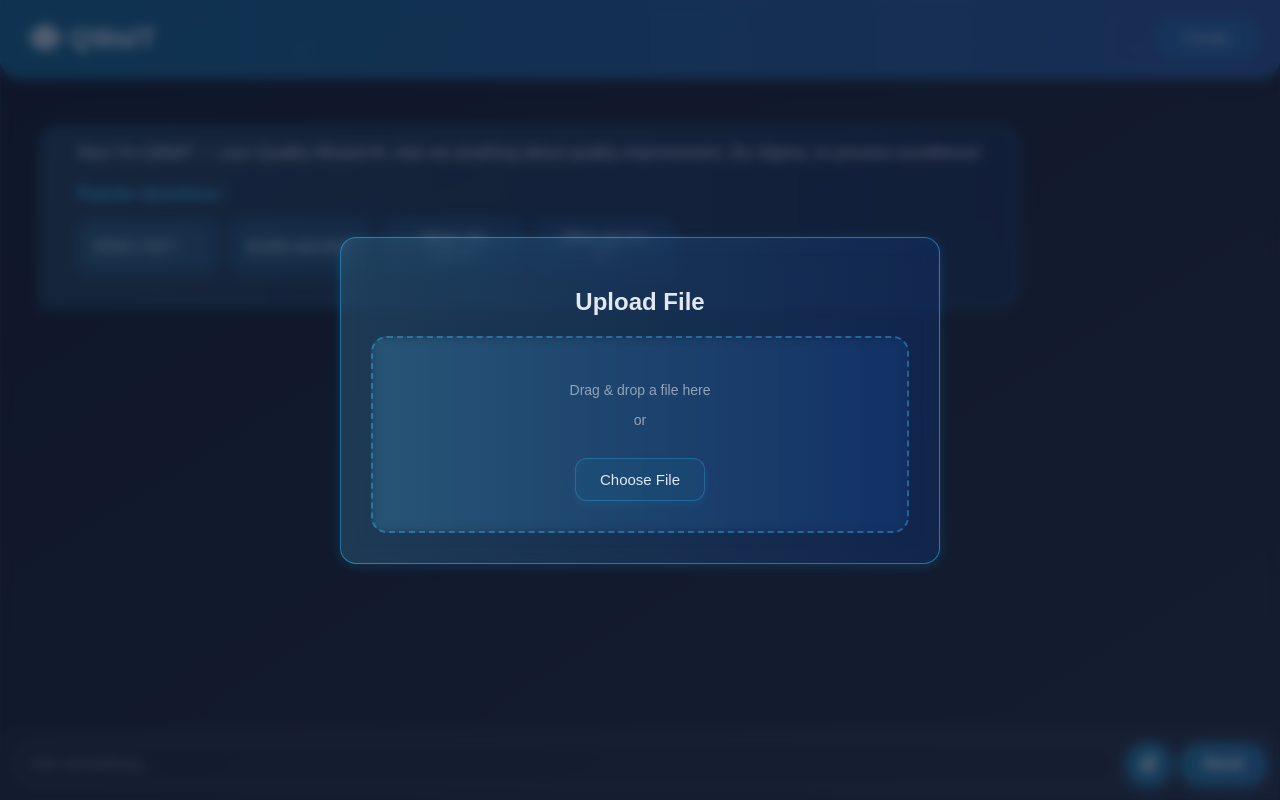
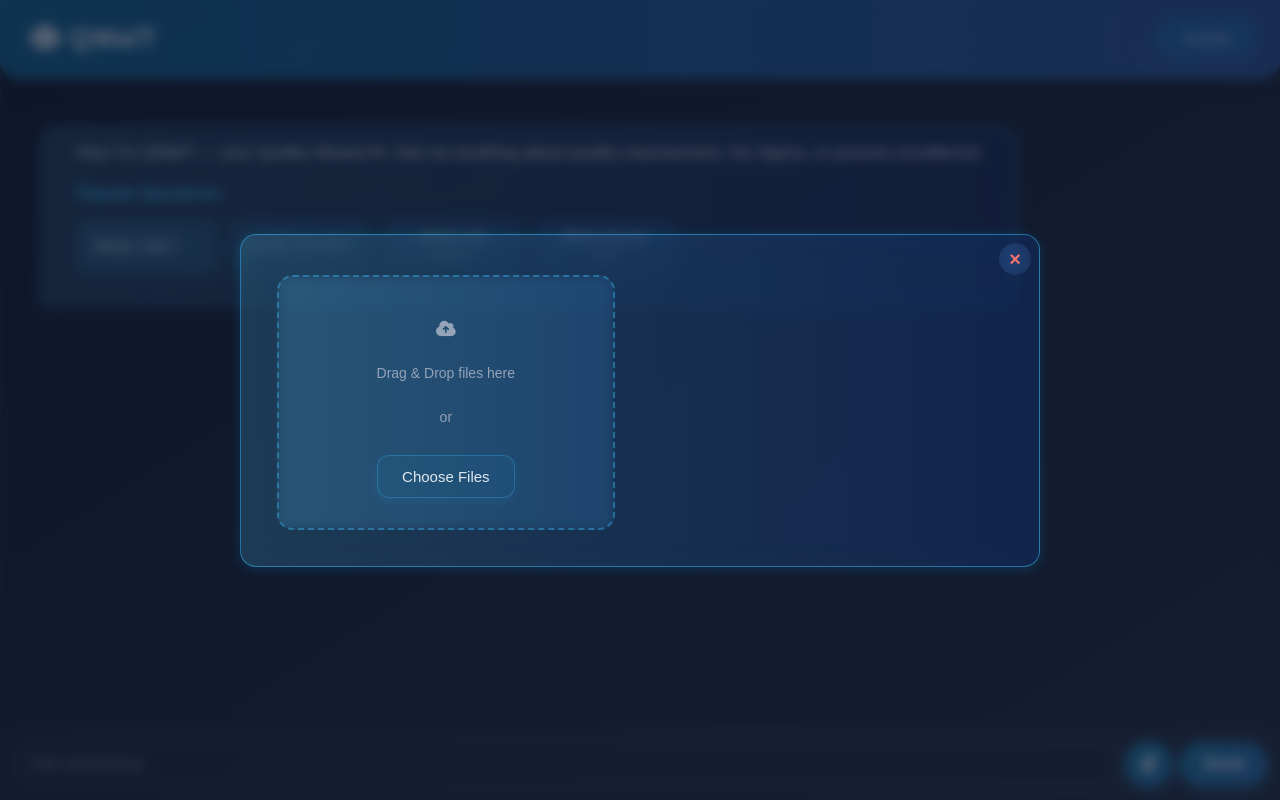
Before and after one commit to alurubalakarthikeya/QWalT.AI, a React (Vite) app in the folder frontend/: page / in a window 1280 px wide. Both pictures are taken after a click on the button 1148 px from the left and 764 px from the top of the page. Built offline with nearby package versions, Linux system fonts and the light colour scheme; a web font is replaced by a local one.

Commit message:
Modal Revamp

```diff
--- a/frontend/src/App.css
+++ b/frontend/src/App.css
@@ -330,7 +330,7 @@ body {
     left: 0;
     width: 100vw;
     height: 100vh;
-    background-color: rgba(15, 23, 42, 0.6); /* stays static */
+    background-color: rgba(15, 23, 42, 0.6);
     backdrop-filter: blur(6px);
     display: flex;
     justify-content: center;
@@ -348,7 +348,15 @@ body {
         transform: translateY(0) scale(1);
     }
 }
-.upload-modal {
+
+.upload-modal.new-upload-layout {
+    display: flex;
+    flex-direction: column;
+    position: relative;
+    align-items: center;
+    animation: fadeInModal 0.3s ease-out;
+    width: 85%;
+    max-width: 800px;
     background: linear-gradient(
         to right,
         rgba(89, 203, 255, 0.2),
@@ -356,20 +364,73 @@ body {
     );
     border: 1px solid rgba(56, 189, 248, 0.5);
     border-radius: 16px;
-    padding: 30px;
-    width: 80%;
-    max-width: 600px;
+    padding: 40px 36px 36px 36px; /* increased padding inside */
+    margin: 20px;
     color: #e2e8f0;
     text-align: center;
     backdrop-filter: blur(12px);
-    -webkit-backdrop-filter: blur(12px);
     box-shadow: 0 2px 12px rgba(14, 165, 233, 0.2);
-    will-change: transform, opacity;
-    animation: fadeInModal 0.3s ease-out;
 }
 
 .upload-modal input[type="file"] {
     display: none;
+}
+
+/* === Close Button === */
+.modal-close-btn {
+    position: absolute;
+    top: 8px;
+    right: 8px;
+    background: rgba(255, 255, 255, 0.05);
+    color: #f87171;
+    border: none;
+    font-size: 20px;
+    font-weight: bold;
+    border-radius: 50%;
+    width: 32px;
+    height: 32px;
+    display: flex;
+    align-items: center;
+    justify-content: center;
+    cursor: pointer;
+    backdrop-filter: blur(6px);
+    transition: all 0.3s ease;
+}
+
+.modal-close-btn:hover {
+    background: rgba(248, 113, 113, 0.2);
+    color: #fecaca;
+    box-shadow: 0 0 10px rgba(248, 113, 113, 0.4);
+}
+
+/* === Modal Content Wrapper === */
+.modal-content-wrapper {
+    display: flex;
+    gap: 30px;
+    width: 100%;
+    justify-content: space-between;
+}
+
+/* === Drop Zone === */
+.drop-zone {
+    flex: 1;
+    border: 2px dashed rgba(56, 189, 248, 0.4);
+    padding: 30px 20px;
+    border-radius: 16px;
+    color: #94a3b8;
+    font-size: 14px;
+    backdrop-filter: blur(6px);
+    display: flex;
+    flex-direction: column;
+    align-items: center;
+    justify-content: center;
+    text-align: center;
+}
+
+.drop-zone:hover {
+    background: rgba(56, 189, 248, 0.05);
+    border-color: #38bdf8;
+    color: #e2e8f0;
 }
 
 .custom-file-btn {
@@ -382,7 +443,6 @@ body {
     font-size: 15px;
     font-family: "TikTok Sans", sans-serif;
     margin-top: 16px;
-    display: inline-block;
     transition: all 0.3s ease;
     backdrop-filter: blur(10px);
     box-shadow: 0 4px 10px rgba(56, 189, 248, 0.08);
@@ -393,88 +453,125 @@ body {
     box-shadow: 0 6px 20px rgba(56, 189, 248, 0.2);
 }
 
-/* === Concentric Loader === */
-.concentric-loader {
-    position: relative;
-    width: 140px;
-    height: 140px;
-    margin: 40px auto 10px;
+/* === File List === */
+.file-list {
+    flex: 1.2;
+    max-height: 320px;
+    overflow-y: auto;
+    padding-right: 6px;
+    display: flex;
+    flex-direction: column;
+    gap: 16px;
+    scrollbar-width: none; /* Firefox */
 }
 
-.circle-ring {
-    position: absolute;
-    top: 0;
-    left: 0;
-    width: 100%;
-    height: 100%;
-    border: 3px solid transparent;
-    border-radius: 50%;
-    animation: spin 1.5s linear infinite;
-    background: conic-gradient(#3b82f6, #06b6d4, #38bdf8, #3b82f6);
-    -webkit-mask: radial-gradient(
-        farthest-side,
-        transparent calc(100% - 5px),
-        black 100%
-    );
-    mask: radial-gradient(
-        farthest-side,
-        transparent calc(100% - 5px),
-        black 100%
-    );
+.file-list::-webkit-scrollbar {
+    display: none;
 }
 
-.ring1 {
-    animation-duration: 2s;
-    opacity: 0.4;
-    --scale: 1;
+.file-item {
+    display: flex;
+    align-items: center;
+    gap: 12px;
+    background: rgba(255, 255, 255, 0.05);
+    padding: 12px 16px;
+    border-radius: 12px;
+    border: 1px solid rgba(56, 189, 248, 0.15);
+    backdrop-filter: blur(8px);
+    min-width: 0;
 }
 
-.ring2 {
-    animation-duration: 3s;
-    opacity: 0.3;
-    --scale: 0.7;
+.file-icon {
+    flex-shrink: 0;
+    font-size: 24px;
+    color: #60a5fa;
+    background: rgba(255, 255, 255, 0.08);
+    border-radius: 10px;
+    width: 44px;
+    height: 44px;
+    display: flex;
+    align-items: center;
+    justify-content: center;
+    backdrop-filter: blur(8px);
 }
 
-.ring3 {
-    animation-duration: 4s;
-    opacity: 0.2;
-    --scale: 0.4;
+.file-info {
+    flex: 1;
+    overflow: hidden;
 }
 
-@keyframes spin {
-    0% {
-        transform: rotate(0deg) scale(var(--scale));
-    }
-    100% {
-        transform: rotate(360deg) scale(var(--scale));
-    }
+.file-name {
+    white-space: nowrap;
+    overflow: hidden;
+    text-overflow: ellipsis;
+    max-width: 100%;
+    font-size: 15px;
+    color: #e2e8f0;
+    font-weight: 500;
+    margin-bottom: 4px;
 }
 
-.percent-text {
-    position: absolute;
-    top: 50%;
-    left: 50%;
-    transform: translate(-50%, -50%);
-    font-size: 20px;
-    color: #e2e8f0;
-    font-weight: bold;
+/* === Progress === */
+.progress-bar {
+    width: 100%;
+    height: 6px;
+    background: rgba(255, 255, 255, 0.1);
+    border-radius: 4px;
+    overflow: hidden;
 }
 
-.drag-drop-zone {
-    border: 2px dashed rgba(56, 189, 248, 0.4);
-    padding: 30px 20px;
-    border-radius: 16px;
-    margin-top: 20px;
-    color: #94a3b8;
-    font-size: 14px;
-    backdrop-filter: blur(6px);
-    transition: all 0.3s ease;
+.progress-fill {
+    height: 100%;
+    background: linear-gradient(90deg, #38bdf8, #0ea5e9);
+    transition: width 0.4s ease;
 }
 
-.drag-drop-zone:hover {
-    background: rgba(56, 189, 248, 0.05);
-    border-color: #38bdf8;
-    color: #e2e8f0;
+.file-percent {
+    font-size: 14px;
+    font-weight: bold;
+    color: #38bdf8;
+    width: 40px;
+    text-align: right;
+}
+
+@media (max-width: 768px) {
+    .upload-modal.new-upload-layout {
+        width: 95%;
+        padding: 28px 20px;
+        margin: 16px; /* adds gap from screen edges */
+    }
+
+    .modal-content-wrapper {
+        flex-direction: column;
+        gap: 20px;
+    }
+
+    .drop-zone,
+    .file-list {
+        width: 100%;
+    }
+
+    .file-list {
+        max-height: 200px;
+        padding-right: 0;
+    }
+
+    .file-name {
+        font-size: 14px;
+    }
+
+    .custom-file-btn {
+        font-size: 14px;
+        padding: 10px 20px;
+    }
+
+    .modal-close-btn {
+        top: 8px;
+        right: 8px;
+        width: 30px;
+        height: 30px;
+        font-size: 18px;
+    }
 }
 
 /* === End of Modal Styles === */
--- a/frontend/src/App.jsx
+++ b/frontend/src/App.jsx
@@ -19,9 +19,8 @@ export default function App() {
     ]);
     const [input, setInput] = useState("");
     const [isBotTyping, setIsBotTyping] = useState(false);
-    const [uploadedFileName, setUploadedFileName] = useState("");
+    const [uploadedFiles, setUploadedFiles] = useState([]); // { name, progress, status }
     const [showModal, setShowModal] = useState(false);
-    const [uploadProgress, setUploadProgress] = useState(0);
     const chatEndRef = useRef(null);
 
     const scrollToBottom = () => {
@@ -32,37 +31,48 @@ export default function App() {
         scrollToBottom();
     }, [messages, isBotTyping]);
 
-    useEffect(() => {
-        if (uploadProgress === 100) {
-            const timeout = setTimeout(() => setShowModal(false), 1500);
-            return () => clearTimeout(timeout);
-        }
-    }, [uploadProgress]);
+    const handleFileUpload = async (e) => {
+        const files = Array.from(e.target.files);
+        if (!files.length) return;
 
-    const handleFileUpload = async (e) => {
-        const file = e.target.files[0];
-        if (!file) return;
+        const fileObjs = files.map((file) => ({
+            name: file.name,
+            progress: 0,
+            status: "uploading",
+        }));
 
+        setUploadedFiles((prev) => [...prev, ...fileObjs]);
+
+        files.forEach((file, i) => {
+            const currentIndex = uploadedFiles.length + i;
             const formData = new FormData();
             formData.append("file", file);
 
-        try {
-            const res = await axios.post(
-                "http://localhost:8000/upload",
-                formData,
-                {
+            axios
+                .post("http://localhost:8000/upload", formData, {
                     headers: { "Content-Type": "multipart/form-data" },
                     onUploadProgress: (progressEvent) => {
                         const percent = Math.round(
                             (progressEvent.loaded * 100) / progressEvent.total
                         );
-                        setUploadProgress(percent);
+                        setUploadedFiles((prev) =>
+                            prev.map((f, idx) =>
+                                idx === currentIndex
+                                    ? { ...f, progress: percent }
+                                    : f
+                            )
+                        );
                     },
-                }
+                })
+                .then((res) => {
+                    const data = res.data;
+                    setUploadedFiles((prev) =>
+                        prev.map((f, idx) =>
+                            idx === currentIndex
+                                ? { ...f, progress: 100, status: "done" }
+                                : f
+                        )
                     );
-
-            const data = res.data;
-            setUploadedFileName(data.filename);
                     setMessages((prev) => [
                         ...prev,
                         {
@@ -70,16 +80,23 @@ export default function App() {
                             text: `📄 ${data.filename} uploaded and ready for questions.`,
                         },
                     ]);
-            setUploadProgress(0);
-        } catch (err) {
+                })
+                .catch((err) => {
                     console.error("Upload failed:", err);
+                    setUploadedFiles((prev) =>
+                        prev.map((f, idx) =>
+                            idx === currentIndex ? { ...f, status: "error" } : f
+                        )
+                    );
                     setMessages((prev) => [
                         ...prev,
-                { from: "bot", text: "❌ File upload failed." },
+                        {
+                            from: "bot",
+                            text: `❌ Upload failed for ${file.name}`,
+                        },
                     ]);
-            setShowModal(false);
-            setUploadProgress(0);
-        }
+                });
+        });
     };
 
     const sendMessage = async (msg = input) => {
@@ -90,7 +107,12 @@ export default function App() {
 
         const formData = new FormData();
         formData.append("query", msg);
-        formData.append("file_name", uploadedFileName);
+        if (uploadedFiles.length) {
+            formData.append(
+                "file_name",
+                uploadedFiles[uploadedFiles.length - 1].name
+            );
+        }
 
         try {
             const res = await fetch("http://localhost:8000/query", {
@@ -183,8 +205,8 @@ export default function App() {
                 <button
                     className="file-upload-btn"
                     onClick={() => {
+                        setUploadedFiles([]);
                         setShowModal(true);
-                        setUploadProgress(0);
                     }}
                 >
                     <i className="fa-solid fa-paperclip"></i>
@@ -199,7 +221,7 @@ export default function App() {
                     onClick={() => setShowModal(false)}
                 >
                     <div
-                        className="upload-modal"
+                        className="upload-modal new-upload-layout"
                         onClick={(e) => e.stopPropagation()}
                         onDragOver={(e) => e.preventDefault()}
                         onDrop={(e) => {
@@ -211,35 +233,61 @@ export default function App() {
                             }
                         }}
                     >
-                        <h2>Upload File</h2>
+                        <button
+                            className="modal-close-btn"
+                            onClick={() => setShowModal(false)}
+                        >
+                            &times;
+                        </button>
 
-                        <div className="drag-drop-zone">
-                            <p>Drag & drop a file here</p>
+                        <div className="modal-content-wrapper">
+                            <div className="drop-zone">
+                                <p>
+                                    <i className="fa-solid fa-cloud-arrow-up fa-lg"></i>
+                                </p>
+                                <p>Drag & Drop files here</p>
                                 <p>or</p>
                                 <label
                                     htmlFor="hiddenFileInput"
                                     className="custom-file-btn"
                                 >
-                                Choose File
+                                    Choose Files
                                 </label>
                                 <input
                                     id="hiddenFileInput"
                                     type="file"
-                                accept=".pdf,.txt,.doc,.docx,.png,.jpg,.jpeg,.gif,.webp"
                                     onChange={handleFileUpload}
+                                    multiple
+                                    accept=".pdf,.doc,.docx,.txt,.jpg,.jpeg,.png,.webp"
                                 />
                             </div>
 
-                        {uploadProgress > 0 && (
-                            <div className="concentric-loader">
-                                <div className="circle-ring ring1"></div>
-                                <div className="circle-ring ring2"></div>
-                                <div className="circle-ring ring3"></div>
-                                <div className="percent-text">
-                                    {uploadProgress}%
+                            <div className="file-list">
+                                {uploadedFiles.map((f, idx) => (
+                                    <div className="file-item" key={idx}>
+                                        <div className="file-icon">
+                                            <i className="fa-solid fa-file-lines"></i>
+                                        </div>
+                                        <div className="file-info">
+                                            <div className="file-name">
+                                                {f.name}
+                                            </div>
+                                            <div className="progress-bar">
+                                                <div
+                                                    className="progress-fill"
+                                                    style={{
+                                                        width: `${f.progress}%`,
+                                                    }}
+                                                ></div>
                                             </div>
                                         </div>
-                        )}
+                                        <div className="file-percent">
+                                            {f.progress}%
+                                        </div>
+                                    </div>
+                                ))}
+                            </div>
+                        </div>
                     </div>
                 </div>
             )}
```
Lines whose indentation alone changed are shown as unchanged.
